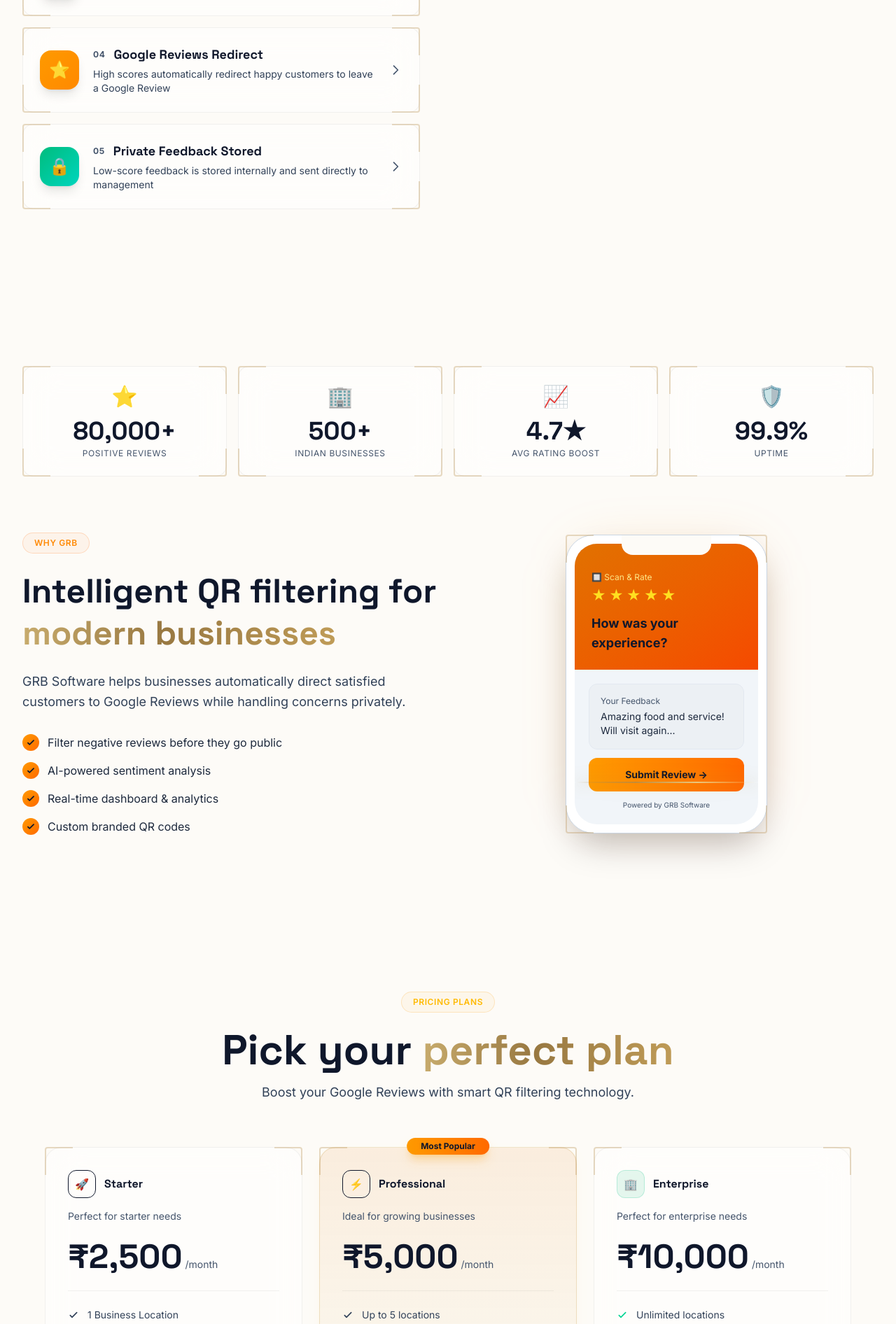
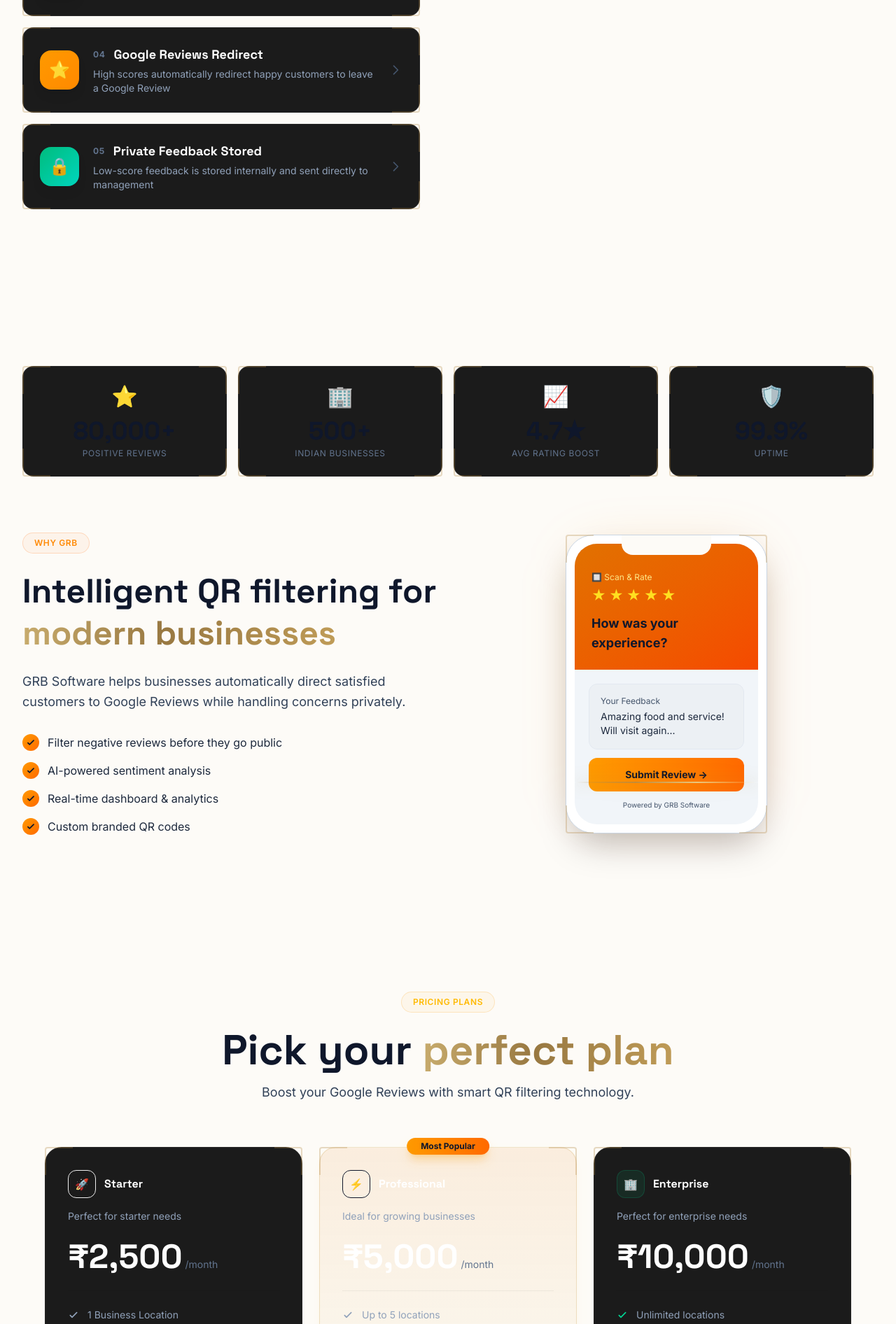
Before and after one commit to shareefcr7/GRB-system, a Next.js app in the folder marketing/: page / in a window 1280 px wide. Shown: the part 2008-3900 px from the top of the page at 70% size. Built offline with nearby package versions, Linux system fonts and the light colour scheme.

Commit message:
Enhance mix theme with high-contrast dark cards on off-white background

```diff
--- a/marketing/src/app/globals.css
+++ b/marketing/src/app/globals.css
@@ -208,18 +208,19 @@ section[id] {
 .qr-deco-2 { animation: qrSquarePulse2 8s ease-in-out infinite; }
 
 .glass-card {
-  background: rgba(255, 255, 255, 0.5);
+  background: rgba(15, 15, 15, 0.95);
   backdrop-filter: blur(25px);
   -webkit-backdrop-filter: blur(25px);
-  border: 1px solid rgba(0, 0, 0, 0.05); /* Light border for light mode */
+  border: 1px solid rgba(255, 255, 255, 0.05);
+  color: #ededed;
   transition: all 0.5s cubic-bezier(0.25, 1, 0.5, 1);
 }
 
 .glass-card:hover {
-  background: rgba(255, 255, 255, 0.8);
-  border-color: rgba(179, 139, 69, 0.4); /* Gold hover border */
+  background: rgba(5, 5, 5, 1);
+  border-color: rgba(179, 139, 69, 0.6); /* Gold hover border */
   transform: translateY(-4px);
-  box-shadow: 0 20px 60px rgba(0, 0, 0, 0.05), 0 0 20px rgba(179, 139, 69, 0.15); /* Soft gold shadow */
+  box-shadow: 0 20px 60px rgba(0, 0, 0, 0.6), 0 0 20px rgba(179, 139, 69, 0.2); /* Soft gold shadow */
 }
 
 /* Premium Buttons */
--- a/marketing/src/app/page.js
+++ b/marketing/src/app/page.js
@@ -218,10 +218,10 @@ export default function Home() {
                     <div className={`w-14 h-14 rounded-2xl bg-gradient-to-br ${s.color} flex items-center justify-center text-2xl flex-shrink-0 shadow-lg group-hover:scale-110 transition-transform duration-300`}>{s.icon}</div>
                     <div className="flex-1">
                       <div className="flex items-center gap-3 mb-1">
-                        <span className="text-xs font-bold text-slate-600 uppercase tracking-wider">{s.n}</span>
-                        <h3 className="font-bold text-slate-900 text-lg" style={{fontFamily:'var(--font-space-grotesk)'}}>{s.title}</h3>
+                        <span className="text-xs font-bold text-slate-500 uppercase tracking-wider">{s.n}</span>
+                        <h3 className="font-bold text-white text-lg" style={{fontFamily:'var(--font-space-grotesk)'}}>{s.title}</h3>
                       </div>
-                      <p className="text-sm text-slate-700">{s.desc}</p>
+                      <p className="text-sm text-slate-400">{s.desc}</p>
                     </div>
                     <svg className="w-5 h-5 text-slate-600 group-hover:text-amber-400 transition-colors flex-shrink-0" fill="none" stroke="currentColor" strokeWidth="2" viewBox="0 0 24 24"><path strokeLinecap="round" strokeLinejoin="round" d="M9 5l7 7-7 7"/></svg>
                   </div>
@@ -253,7 +253,7 @@ export default function Home() {
               <div key={i} className="glass-card rounded-2xl p-6 text-center group relative"><QRBrackets />
                 <span className="text-3xl mb-3 block group-hover:scale-125 transition-transform">{s.i}</span>
                 <p className="text-3xl md:text-4xl font-black text-slate-900 mb-1" style={{fontFamily:'var(--font-space-grotesk)'}}>{s.v}</p>
-                <p className="text-xs text-slate-600 uppercase tracking-wider">{s.l}</p>
+                <p className="text-xs text-slate-500 uppercase tracking-wider">{s.l}</p>
               </div>
             ))}
           </div>
@@ -316,13 +316,13 @@ export default function Home() {
                 <QRBrackets />
                 <div className="flex items-center gap-3 mb-4">
                   <div className={`w-10 h-10 rounded-xl bg-${p.color}-500/10 border border-${p.color}-500/20 flex items-center justify-center`}><span className={`text-${p.color}-400`}>{p.icon}</span></div>
-                  <span className="font-bold text-slate-900" style={{fontFamily:'var(--font-space-grotesk)'}}>{p.name}</span>
+                  <span className="font-bold text-white" style={{fontFamily:'var(--font-space-grotesk)'}}>{p.name}</span>
                 </div>
-                <p className="text-sm text-slate-600 mb-6">{p.pop?'Ideal for growing businesses':'Perfect for '+p.name.toLowerCase()+' needs'}</p>
-                <div className="mb-6"><span className="text-5xl font-black text-slate-900" style={{fontFamily:'var(--font-space-grotesk)'}}>₹{p.price}</span><span className="text-slate-600 text-sm"> /month</span></div>
+                <p className="text-sm text-slate-400 mb-6">{p.pop?'Ideal for growing businesses':'Perfect for '+p.name.toLowerCase()+' needs'}</p>
+                <div className="mb-6"><span className="text-5xl font-black text-white" style={{fontFamily:'var(--font-space-grotesk)'}}>₹{p.price}</span><span className="text-slate-500 text-sm"> /month</span></div>
                 <div className="h-px bg-black/5 mb-6"></div>
                 <ul className="space-y-3 mb-8 flex-1">
-                  {p.features.map((f,j)=>(<li key={j} className="flex items-center gap-3 text-sm text-slate-700"><svg className={`w-4 h-4 text-${p.color}-400 flex-shrink-0`} fill="none" stroke="currentColor" strokeWidth="2.5" viewBox="0 0 24 24"><path strokeLinecap="round" strokeLinejoin="round" d="M5 13l4 4L19 7"/></svg>{f}</li>))}
+                  {p.features.map((f,j)=>(<li key={j} className="flex items-center gap-3 text-sm text-slate-400"><svg className={`w-4 h-4 text-${p.color}-400 flex-shrink-0`} fill="none" stroke="currentColor" strokeWidth="2.5" viewBox="0 0 24 24"><path strokeLinecap="round" strokeLinejoin="round" d="M5 13l4 4L19 7"/></svg>{f}</li>))}
                 </ul>
                 <a href={`${d}/register`} className={`w-full block py-4 text-center font-bold rounded-2xl text-slate-900 ${p.pop?'btn-qr':'border border-slate-300 hover:border-amber-500/50 hover:bg-amber-500/5 transition-all'}`}>Choose Plan</a>
               </div>
@@ -343,8 +343,8 @@ export default function Home() {
               <div className="p-10 lg:p-14 flex items-center justify-center bg-gradient-to-br from-amber-500/5 to-orange-500/5">
                 <div className="text-center">
                   <div className="w-28 h-28 mx-auto bg-gradient-to-br from-amber-400 via-orange-500 to-emerald-500 rounded-full flex items-center justify-center text-slate-900 text-4xl font-black mb-5 shadow-2xl shadow-orange-500/20">RK</div>
-                  <p className="text-xl font-bold text-slate-900">Rajesh Kumar</p>
-                  <p className="text-sm text-slate-700">Restaurant Owner, Mumbai</p>
+                  <p className="text-xl font-bold text-white">Rajesh Kumar</p>
+                  <p className="text-sm text-slate-400">Restaurant Owner, Mumbai</p>
                   <div className="flex items-center justify-center gap-1 mt-3">{[1,2,3,4,5].map(s=><span key={s} className="text-yellow-400 text-lg">★</span>)}</div>
                 </div>
               </div>
@@ -353,7 +353,7 @@ export default function Home() {
                   <span className="px-3 py-1 rounded-full border border-orange-500/20 bg-orange-500/10 text-orange-400 text-xs font-semibold">Professional Plan</span>
                   <span className="px-3 py-1 rounded-full border border-emerald-500/20 bg-emerald-500/10 text-emerald-400 text-xs font-semibold">Verified</span>
                 </div>
-                <div className="text-xl text-slate-800 leading-relaxed mb-6 italic">&quot;GRB&apos;s QR system transformed our reviews. Our Google rating went from <span className="text-emerald-400 font-bold not-italic">3.2 to 4.7 stars</span> in just 3 months. The smart QR filtering ensures only happy customers leave public reviews.&quot;</div>
+                <div className="text-xl text-slate-300 leading-relaxed mb-6 italic">&quot;GRB&apos;s QR system transformed our reviews. Our Google rating went from <span className="text-emerald-400 font-bold not-italic">3.2 to 4.7 stars</span> in just 3 months. The smart QR filtering ensures only happy customers leave public reviews.&quot;</div>
                 <div className="flex items-center gap-4">
                   <div className="flex -space-x-2">{['bg-amber-500','bg-orange-500','bg-emerald-500'].map((c,i)=>(<div key={i} className={`w-8 h-8 rounded-full ${c} border-2 border-[#0a0f1e] flex items-center justify-center text-[10px] font-bold text-slate-900`}>{['R','S','P'][i]}</div>))}</div>
                   <span className="text-xs text-slate-600">+497 businesses growing with GRB</span>
@@ -370,12 +370,12 @@ export default function Home() {
           <div className="relative">
             <div className="absolute inset-0 bg-gradient-to-r from-amber-600/10 via-orange-600/10 to-emerald-500/10 rounded-3xl blur-3xl"></div>
             <div className="glass-card rounded-3xl p-12 md:p-20 relative"><QRBrackets />
-              <h2 className="text-4xl md:text-6xl font-black mb-6 leading-tight heading-premium heading-glow text-auto-glow"><span className="text-slate-900">Ready to boost your </span><span className="text-gradient-qr heading-underline">Google Reviews</span><span className="text-slate-900">?</span></h2>
-              <p className="text-lg text-slate-700 mb-10 max-w-2xl mx-auto leading-relaxed">Scan. Filter. Grow. Take control of your online reputation with GRB&apos;s smart QR system.</p>
+              <h2 className="text-4xl md:text-6xl font-black mb-6 leading-tight heading-premium heading-glow text-auto-glow"><span className="text-white">Ready to boost your </span><span className="text-gradient-qr heading-underline">Google Reviews</span><span className="text-white">?</span></h2>
+              <p className="text-lg text-slate-400 mb-10 max-w-2xl mx-auto leading-relaxed">Scan. Filter. Grow. Take control of your online reputation with GRB&apos;s smart QR system.</p>
               <a href={`${d}/register`} className="btn-qr inline-flex px-12 py-5 text-lg font-bold rounded-2xl text-slate-900 items-center gap-3 animate-pulse-glow">
                 Get Started Today <svg className="w-5 h-5" fill="none" stroke="currentColor" strokeWidth="2" viewBox="0 0 24 24"><path strokeLinecap="round" strokeLinejoin="round" d="M13 7l5 5m0 0l-5 5m5-5H6"/></svg>
               </a>
-              <p className="text-sm text-slate-600 mt-6">14-day free trial · No credit card required</p>
+              <p className="text-sm text-slate-500 mt-6">14-day free trial · No credit card required</p>
             </div>
           </div>
         </div>
```
